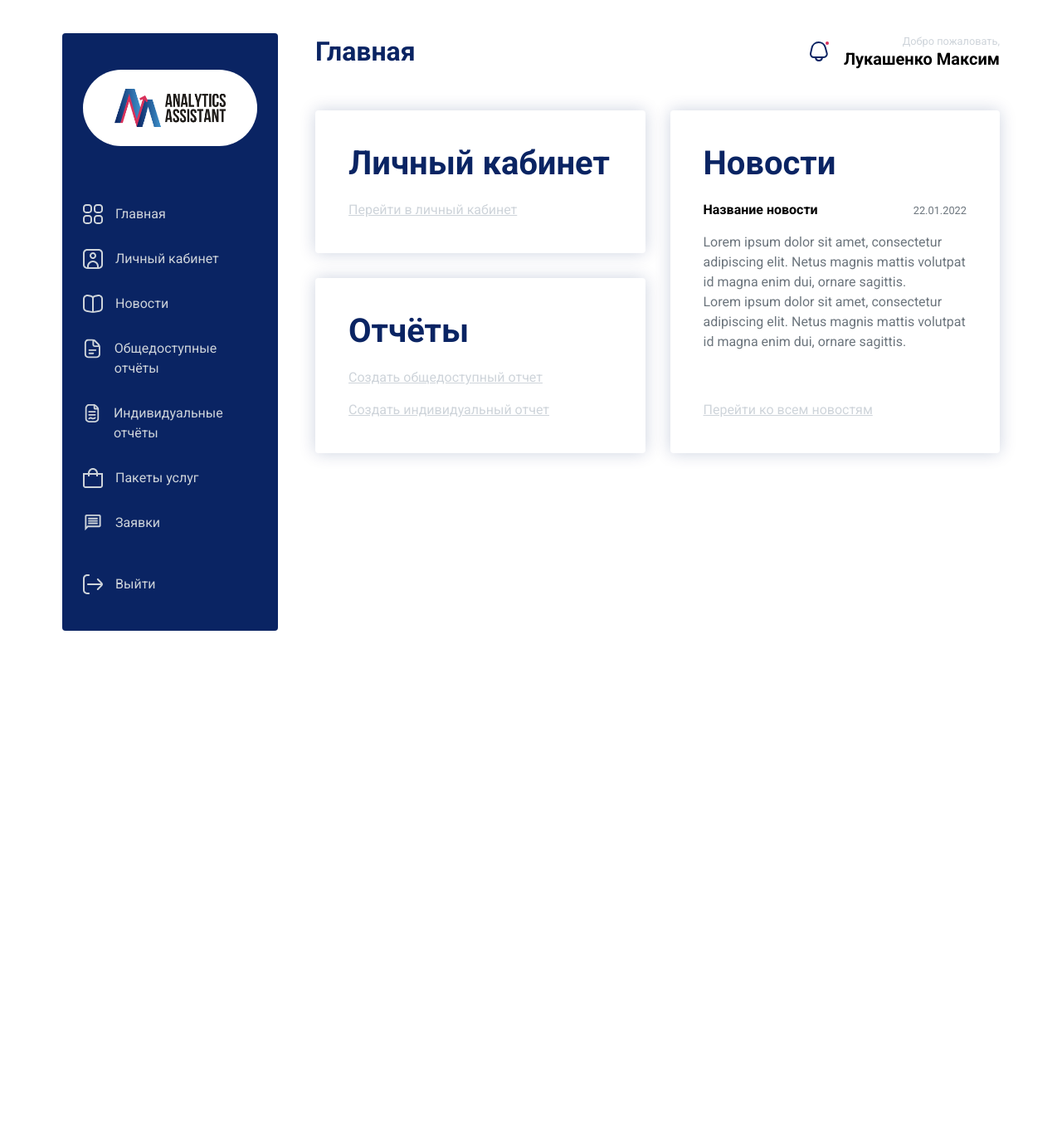
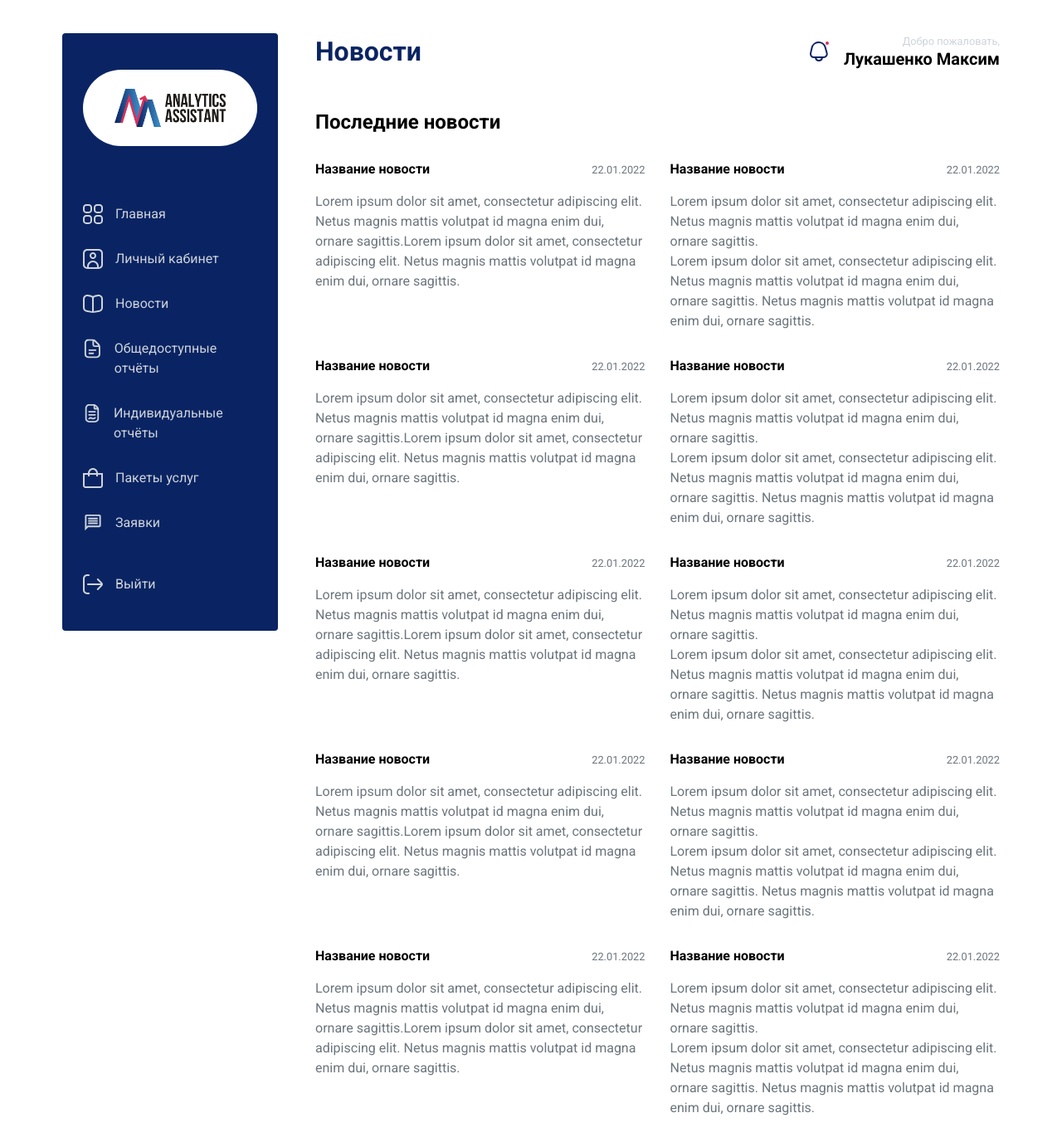
Before and after one commit to kasim876/analystic, a React (Create React App) app: page / in a window 1280 px wide. Shown: the top 1382 px of the page at 83% size. Before the commit the page ends 800 px from the top, so only its background shows below. Built offline with nearby package versions, Linux system fonts and the light colour scheme.

Commit message:
add news page

```diff
--- a/src/App.js
+++ b/src/App.js
@@ -5,12 +5,13 @@ import './styles/App.scss';
 import Login from './pages/Login';
 import Registration from './pages/Registration';
 import Home from './pages/Home';
+import News from './pages/News';
 
 
 function App() {
   return (
     <>
-      <Home></Home>
+      <News></News>
     </>
   );
 }
--- /dev/null
+++ b/src/pages/News.jsx
@@ -0,0 +1,78 @@
+import styles from "./News.module.scss";
+
+import NavBar from "../components/NavBar/NavBar";
+import Header from "../components/Header/Header";
+import NewsArticle from "../components/NewsArticle/NewsArticle";
+
+const News = () => {
+  return (
+    <div className="container">
+      <NavBar></NavBar>
+      <div className="content">
+        <Header title="Новости" name="Лукашенко Максим" />
+        <main>
+          <h2 className={styles.title}>Последние новости</h2>
+          <ul className={"list-reset" + ' ' + styles.list}>
+            <li>
+              <NewsArticle title="Название новости" date="22.01.2022" datetime="2022-01-22">
+                Lorem ipsum dolor sit amet, consectetur adipiscing elit. Netus magnis mattis volutpat id magna enim dui, ornare sagittis.Lorem ipsum dolor sit amet, consectetur adipiscing elit. Netus magnis mattis volutpat id magna enim dui, ornare sagittis.
+              </NewsArticle>
+            </li>
+            <li>
+              <NewsArticle title="Название новости" date="22.01.2022" datetime="2022-01-22">
+                Lorem ipsum dolor sit amet, consectetur adipiscing elit. Netus magnis mattis volutpat id magna enim dui, ornare sagittis.<br/>
+                Lorem ipsum dolor sit amet, consectetur adipiscing elit. Netus magnis mattis volutpat id magna enim dui, ornare sagittis. Netus magnis mattis volutpat id magna enim dui, ornare sagittis.
+              </NewsArticle>
+            </li>
+            <li>
+              <NewsArticle title="Название новости" date="22.01.2022" datetime="2022-01-22">
+                Lorem ipsum dolor sit amet, consectetur adipiscing elit. Netus magnis mattis volutpat id magna enim dui, ornare sagittis.Lorem ipsum dolor sit amet, consectetur adipiscing elit. Netus magnis mattis volutpat id magna enim dui, ornare sagittis.
+              </NewsArticle>
+            </li>
+            <li>
+              <NewsArticle title="Название новости" date="22.01.2022" datetime="2022-01-22">
+                Lorem ipsum dolor sit amet, consectetur adipiscing elit. Netus magnis mattis volutpat id magna enim dui, ornare sagittis.<br/>
+                Lorem ipsum dolor sit amet, consectetur adipiscing elit. Netus magnis mattis volutpat id magna enim dui, ornare sagittis. Netus magnis mattis volutpat id magna enim dui, ornare sagittis.
+              </NewsArticle>
+            </li>
+            <li>
+              <NewsArticle title="Название новости" date="22.01.2022" datetime="2022-01-22">
+                Lorem ipsum dolor sit amet, consectetur adipiscing elit. Netus magnis mattis volutpat id magna enim dui, ornare sagittis.Lorem ipsum dolor sit amet, consectetur adipiscing elit. Netus magnis mattis volutpat id magna enim dui, ornare sagittis.
+              </NewsArticle>
+            </li>
+            <li>
+              <NewsArticle title="Название новости" date="22.01.2022" datetime="2022-01-22">
+                Lorem ipsum dolor sit amet, consectetur adipiscing elit. Netus magnis mattis volutpat id magna enim dui, ornare sagittis.<br/>
+                Lorem ipsum dolor sit amet, consectetur adipiscing elit. Netus magnis mattis volutpat id magna enim dui, ornare sagittis. Netus magnis mattis volutpat id magna enim dui, ornare sagittis.
+              </NewsArticle>
+            </li>
+            <li>
+              <NewsArticle title="Название новости" date="22.01.2022" datetime="2022-01-22">
+                Lorem ipsum dolor sit amet, consectetur adipiscing elit. Netus magnis mattis volutpat id magna enim dui, ornare sagittis.Lorem ipsum dolor sit amet, consectetur adipiscing elit. Netus magnis mattis volutpat id magna enim dui, ornare sagittis.
+              </NewsArticle>
+            </li>
+            <li>
+              <NewsArticle title="Название новости" date="22.01.2022" datetime="2022-01-22">
+                Lorem ipsum dolor sit amet, consectetur adipiscing elit. Netus magnis mattis volutpat id magna enim dui, ornare sagittis.<br/>
+                Lorem ipsum dolor sit amet, consectetur adipiscing elit. Netus magnis mattis volutpat id magna enim dui, ornare sagittis. Netus magnis mattis volutpat id magna enim dui, ornare sagittis.
+              </NewsArticle>
+            </li>
+            <li>
+              <NewsArticle title="Название новости" date="22.01.2022" datetime="2022-01-22">
+                Lorem ipsum dolor sit amet, consectetur adipiscing elit. Netus magnis mattis volutpat id magna enim dui, ornare sagittis.Lorem ipsum dolor sit amet, consectetur adipiscing elit. Netus magnis mattis volutpat id magna enim dui, ornare sagittis.
+              </NewsArticle>
+            </li>
+            <li>
+              <NewsArticle title="Название новости" date="22.01.2022" datetime="2022-01-22">
+                Lorem ipsum dolor sit amet, consectetur adipiscing elit. Netus magnis mattis volutpat id magna enim dui, ornare sagittis.<br/>
+                Lorem ipsum dolor sit amet, consectetur adipiscing elit. Netus magnis mattis volutpat id magna enim dui, ornare sagittis. Netus magnis mattis volutpat id magna enim dui, ornare sagittis.
+              </NewsArticle>
+            </li>
+          </ul>
+        </main>
+      </div>
+    </div>
+  )
+}
+
+export default News
--- /dev/null
+++ b/src/pages/News.module.scss
@@ -0,0 +1,13 @@
+@import "../styles/mixins";
+
+.title {
+  margin-bottom: em(30px, 24px);
+  font-size: rem(24px);
+  line-height: 120%;
+}
+
+.list {
+  display: grid;
+  grid-template-columns: repeat(2, 1fr);
+  gap: rem(30px);
+}
```
